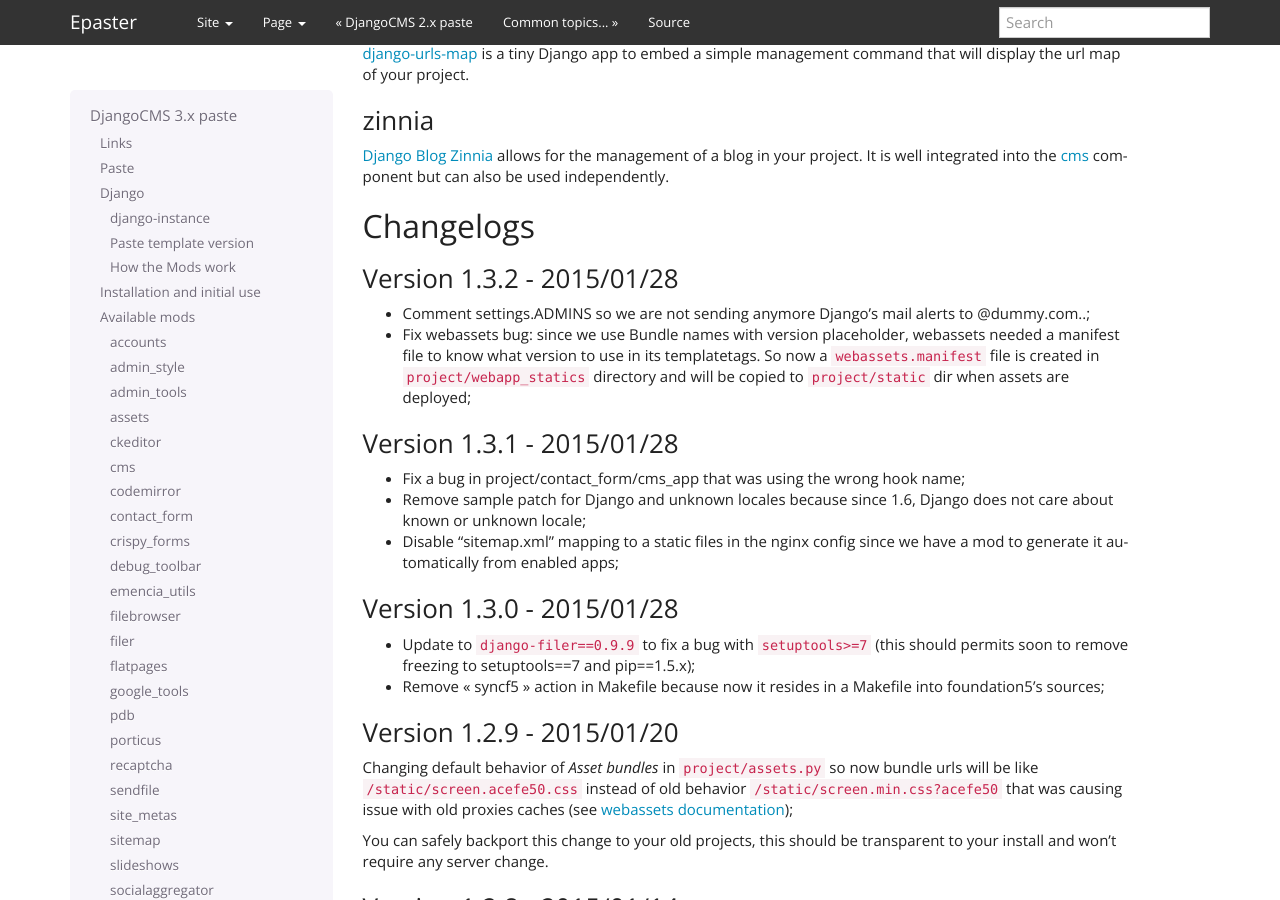
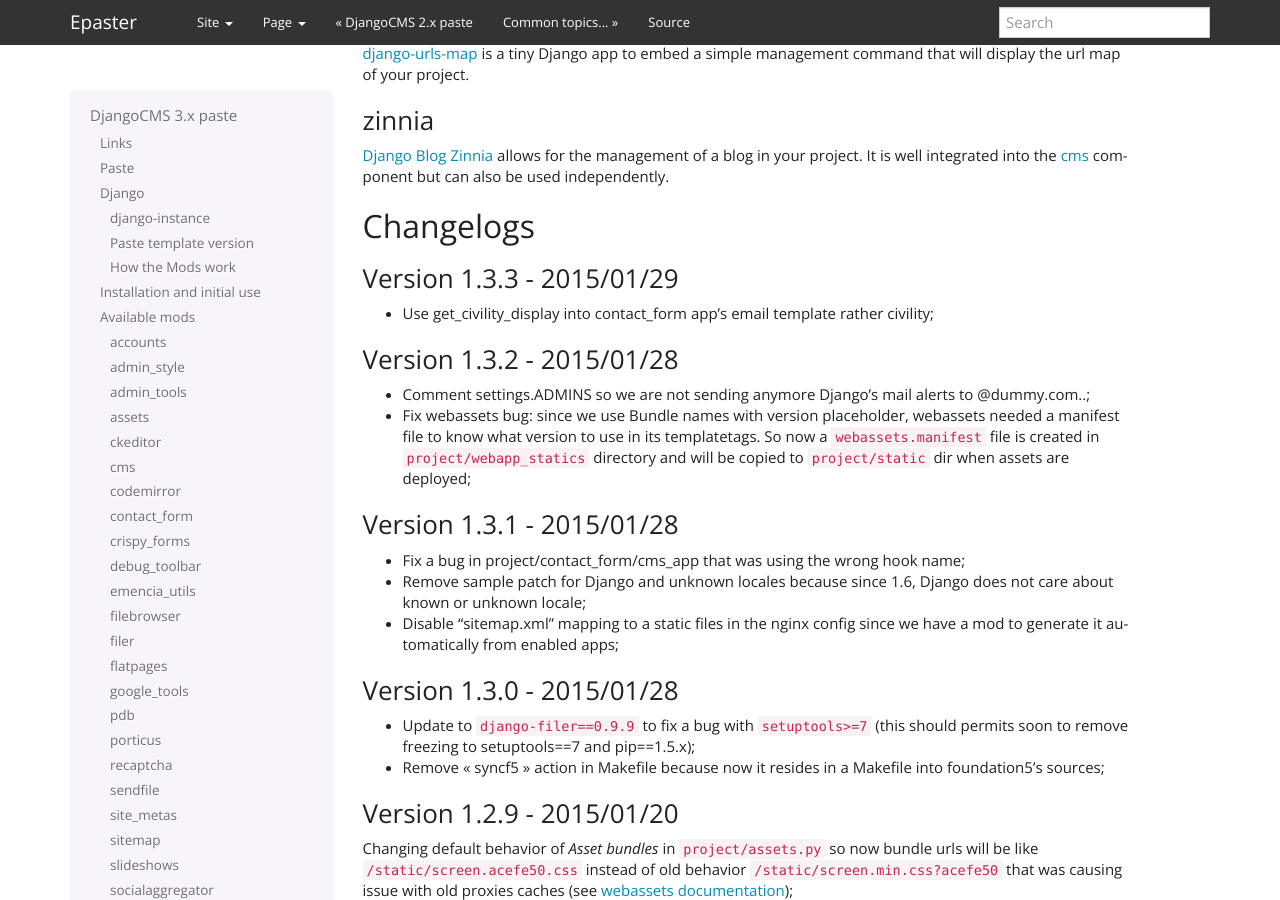
Before and after one commit to emencia/Epaster, a Sphinx documentation site: the page built from docs/emencia_paste_djangocms_3.rst, in a window 1280 px wide and 900 px high, scrolled down 7487 px. Built offline with Sphinx 7.4.7, drawn with Linux system fonts in a browser that asks for light colours; the version number could not be read and is left out; some of the changed text lies outside the part shown.

Commit message:
Update to 'emencia_paste_djangocms_3==1.3.3', bump to 2.2.5

```diff
--- a/docs/emencia_paste_djangocms_3.rst
+++ b/docs/emencia_paste_djangocms_3.rst
@@ -382,6 +382,11 @@ zinnia
 Changelogs
 ==========
 
+Version 1.3.3 - 2015/01/29
+--------------------------
+
+* Use get_civility_display into contact_form app's email template rather civility;
+
 Version 1.3.2 - 2015/01/28
 --------------------------
 
--- a/docs/history.rst
+++ b/docs/history.rst
@@ -7,6 +7,11 @@ History
 
 Changelog
 =========
+
+Version 2.2.5 - 2015/01/29
+--------------------------
+
+* Update to ``emencia_paste_djangocms_3==1.3.3``;
 
 Version 2.2.4 - 2015/01/28
 --------------------------
--- a/versions.cfg
+++ b/versions.cfg
@@ -11,7 +11,7 @@ gp.vcsdevelop                 = 2.2.3
 
 # Paste templates
 emencia_paste_djangocms_2     = 1.9.8
-emencia_paste_djangocms_3     = 1.3.2
+emencia_paste_djangocms_3     = 1.3.3
 
 # Used to build the local documentation
 Sphinx                        = 1.2.3
```
